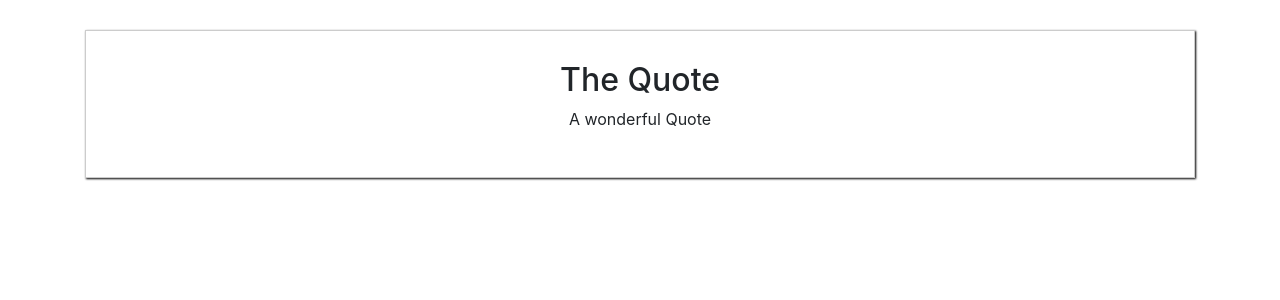
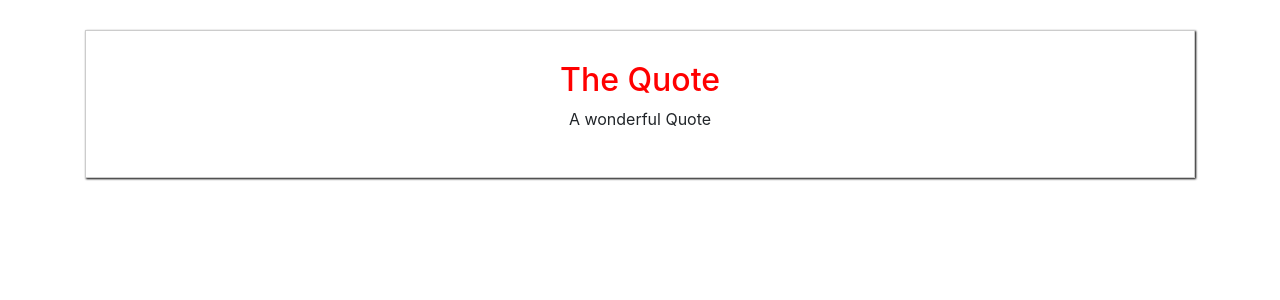
Before and after one commit to Iqbalaulia/advance-component-usage-vuejs, a Vue app: page / in a window 1280 px wide. Shown: the top 300 px of the page. Built offline with nearby package versions, Linux system fonts and the light colour scheme.

Commit message:
slot content get compiled and styled

```diff
--- a/src/App.vue
+++ b/src/App.vue
@@ -6,7 +6,7 @@
       <div class="row">
         <div class="col-md-12">
           <Quote>
-            <h2>The Quote</h2>
+            <h2>{{ quoteTitle }}</h2>
             <p>A wonderful Quote</p>
           </Quote>
         </div>
@@ -25,6 +25,11 @@ export default {
     Quote,
     // HelloWorld
   },
+  data() {
+    return {
+      quoteTitle: "The Quote",
+    };
+  },
 };
 </script>
 
--- a/src/components/Quote.vue
+++ b/src/components/Quote.vue
@@ -1,7 +1,7 @@
 
 <template>
   <div id="quote">
-    <!-- Passing component tag html from parent to child use slot -->
+    <!-- Passing component tag html from parent to child use slot  -->
     <slot></slot>
   </div>
 </template>
@@ -25,4 +25,9 @@ div {
   margin: 30px auto;
   text-align: center;
 }
+
+/* styling must be on child component */
+h2 {
+  color: red;
+}
 </style>
```
